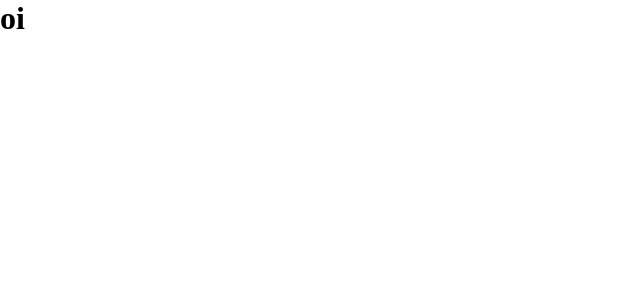
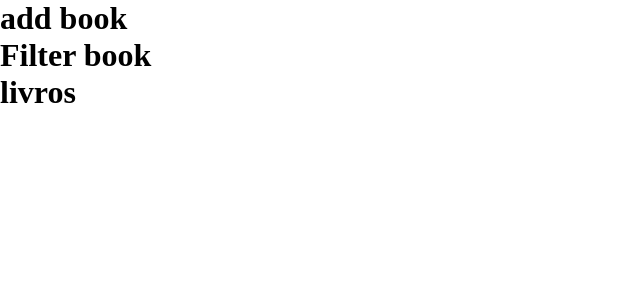
Before and after one commit to dev-rodrigues/livros.vue, a Vue app: page / in a window 1280 px wide. Shown: the top 300 px of the page, without its empty margins (0-640 px from the left). Built offline with nearby package versions, Linux system fonts and the light colour scheme.

Commit message:
adiciona componentes em tela

```diff
--- a/src/App.vue
+++ b/src/App.vue
@@ -1,18 +1,28 @@
 <template>
-  <h1>oi</h1>
+  <div>
+    <AddBook />
+    <FilterBook />
+    <Books />
+  </div>
 </template>
 
 <script>
 
-export default {
-  name: 'App',
-  components: {
+  import AddBook from './components/AddBook.vue';
+  import FilterBook from './components/FilterBook.vue';
+  import Books from './components/Books.vue';
+
+  export default {
+    name: 'App',
+    components: {
+      AddBook,
+      FilterBook,
+      Books
+    }
   }
-}
 </script>
 
 <style>
-
   :root {
       --background: #fafafa;
       --text: #454545;
--- /dev/null
+++ b/src/components/AddBook.vue
@@ -0,0 +1,13 @@
+<template>
+    <h1>add book</h1>
+</template>
+
+<script>
+    export default {
+        name: "AddBook"
+    }
+</script>
+
+<style scoped>
+
+</style>
--- /dev/null
+++ b/src/components/FilterBook.vue
@@ -0,0 +1,13 @@
+<template>
+    <h1>Filter book</h1>
+</template>
+
+<script>
+    export default {
+        name: "FilterBook"
+    }
+</script>
+
+<style scoped>
+
+</style>
```
